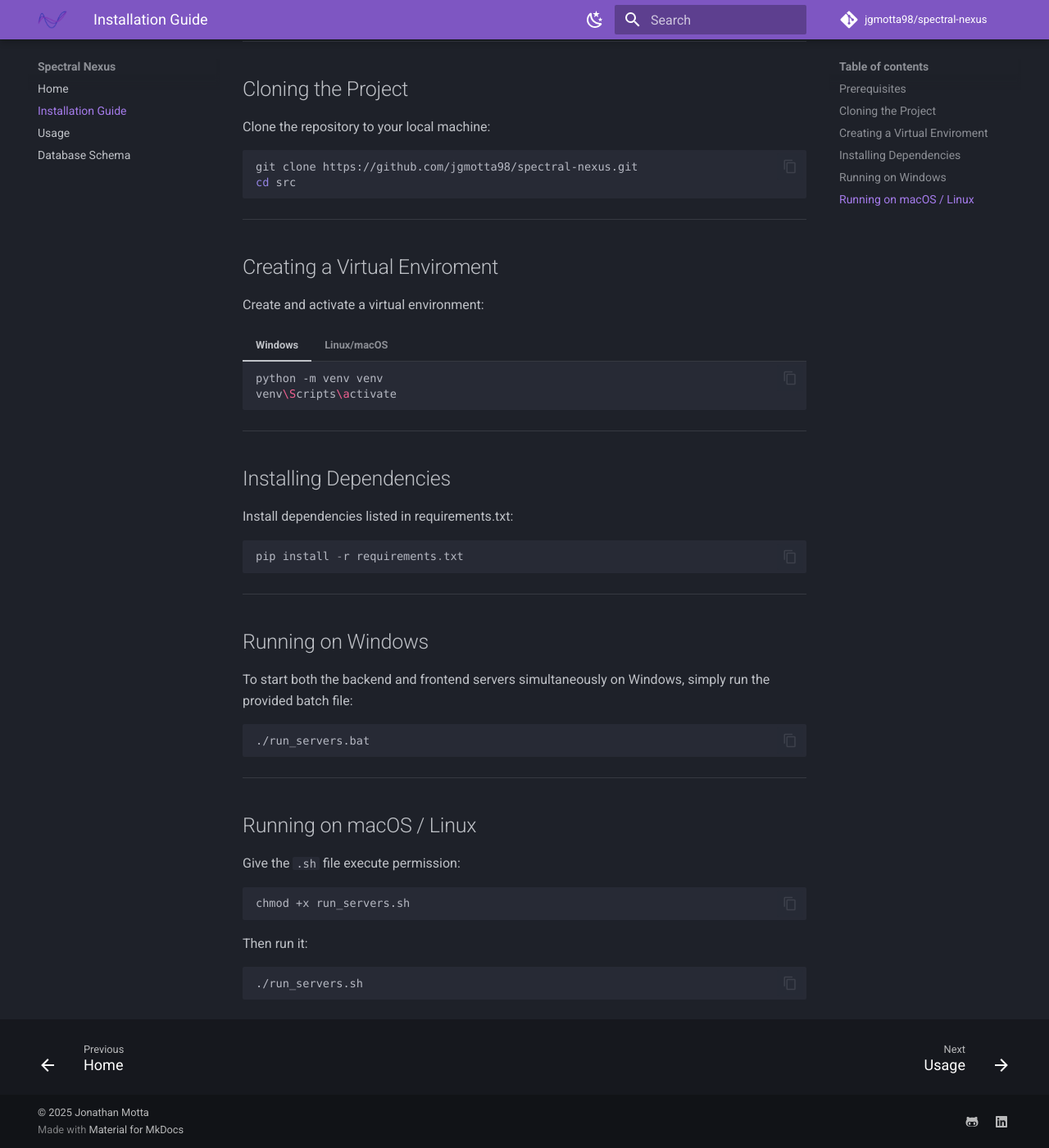
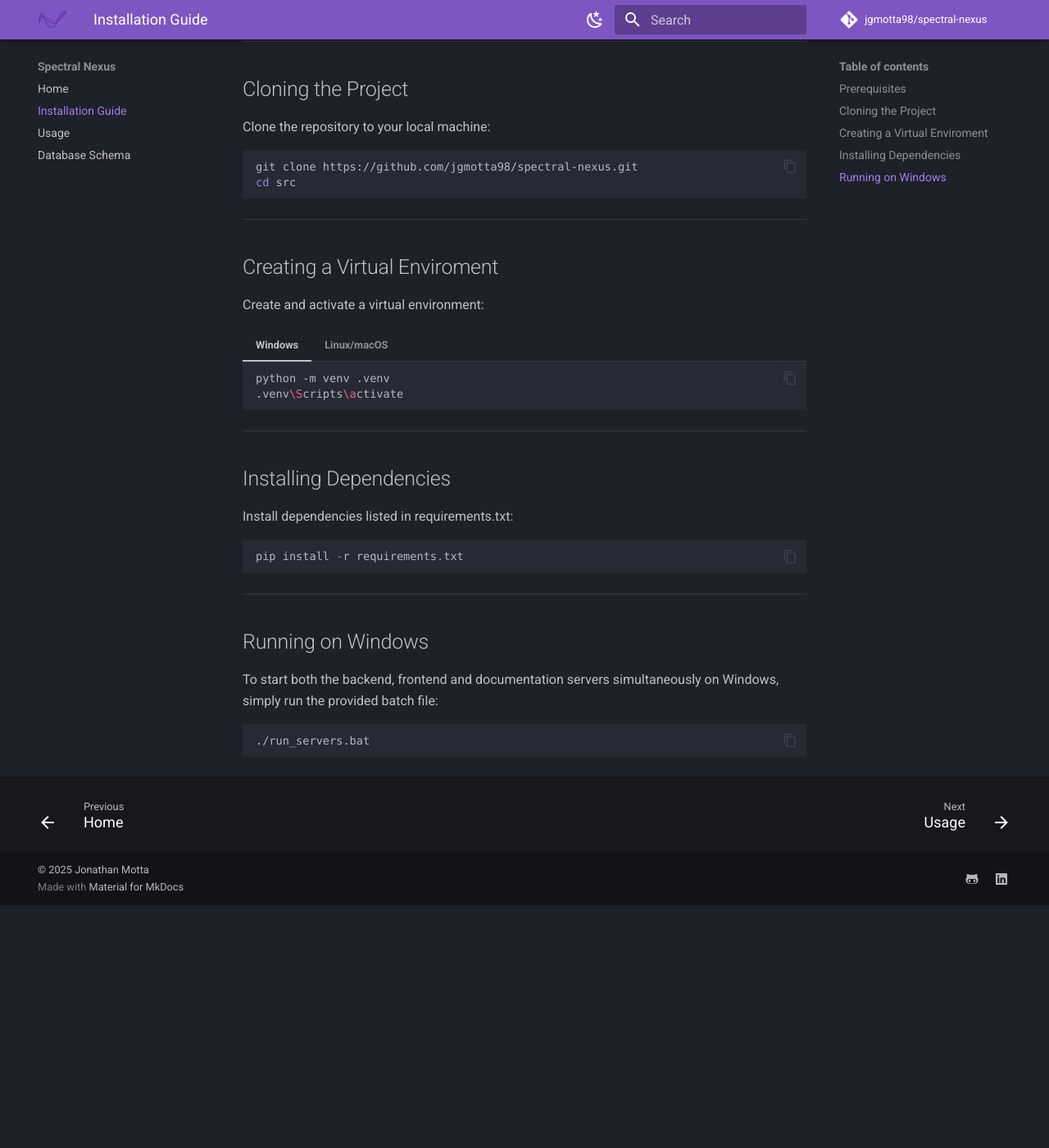
Before and after one commit to jgmotta98/spectral-nexus, an MkDocs documentation site: the page built from doc/docs/installation.md, in a window 1280 px wide and 1400 px high, scrolled down 374 px. Shown: the whole window at 82% size. Built offline with MkDocs 1.6.1 and Material for MkDocs 9.7.7, drawn with Linux system fonts in a browser that asks for light colours; some web fonts are replaced; comment, search, counter and statistics services are not loaded; after the commit the page ends 1478 px from its top, so only the background shows below that.

Commit message:
Docs: update documentation to the new UI

````diff
--- a/doc/docs/installation.md
+++ b/doc/docs/installation.md
@@ -29,15 +29,15 @@ Create and activate a virtual environment:
 === "Windows"
 
     ```bash
-    python -m venv venv
-    venv\Scripts\activate
+    python -m venv .venv
+    .venv\Scripts\activate
     ```
 
 === "Linux/macOS"
 
     ```bash
-    python3 -m venv venv
-    source venv/bin/activate
+    python3 -m venv .venv
+    source .venv/bin/activate
     ```
 
 ---
@@ -54,23 +54,7 @@ pip install -r requirements.txt
 
 ## Running on Windows
 
-To start both the backend and frontend servers simultaneously on Windows, simply run the provided batch file:
+To start both the backend, frontend and documentation servers simultaneously on Windows, simply run the provided batch file:
 ```bash
 ./run_servers.bat
 ```
-
----
-
-## Running on macOS / Linux
-
-Give the `.sh` file execute permission:
-
-```bash
-chmod +x run_servers.sh
-```
-
-Then run it:
-
-```bash
-./run_servers.sh
-```
````
Also changed, not shown: doc/docs/index.md (+1 -1 lines), doc/docs/usage.md (+7 -14 lines).
